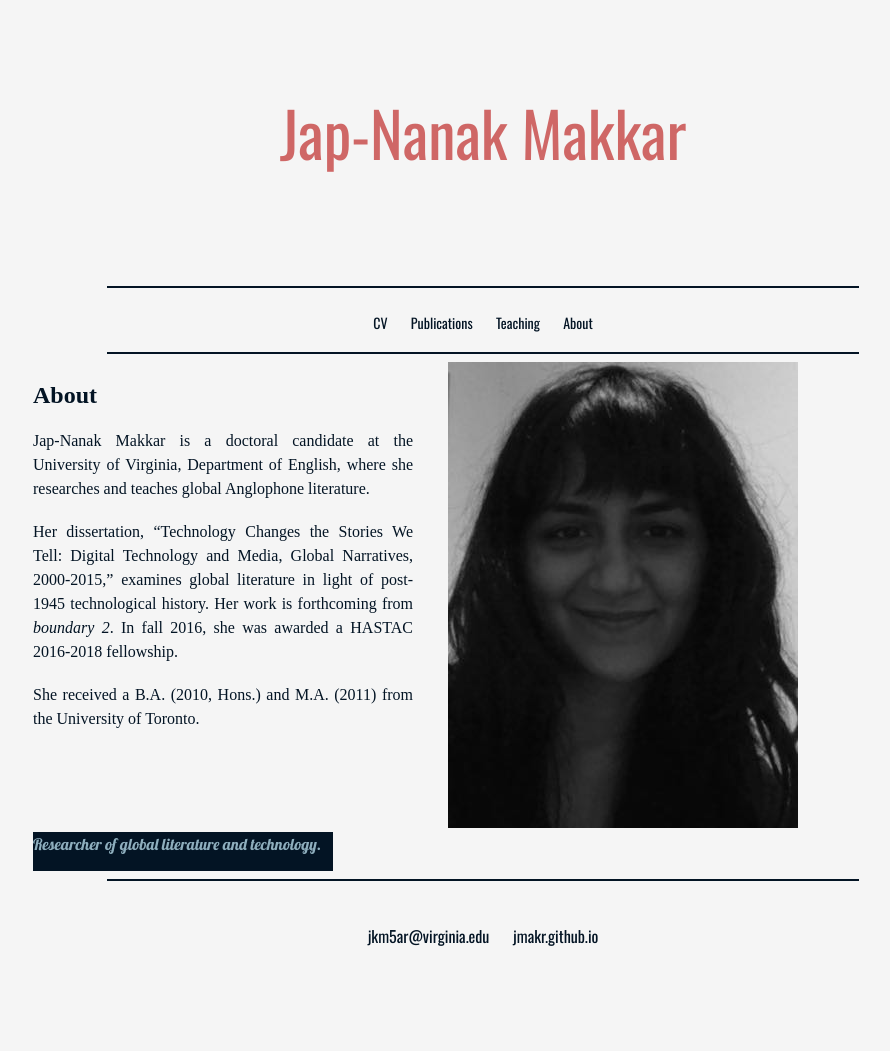
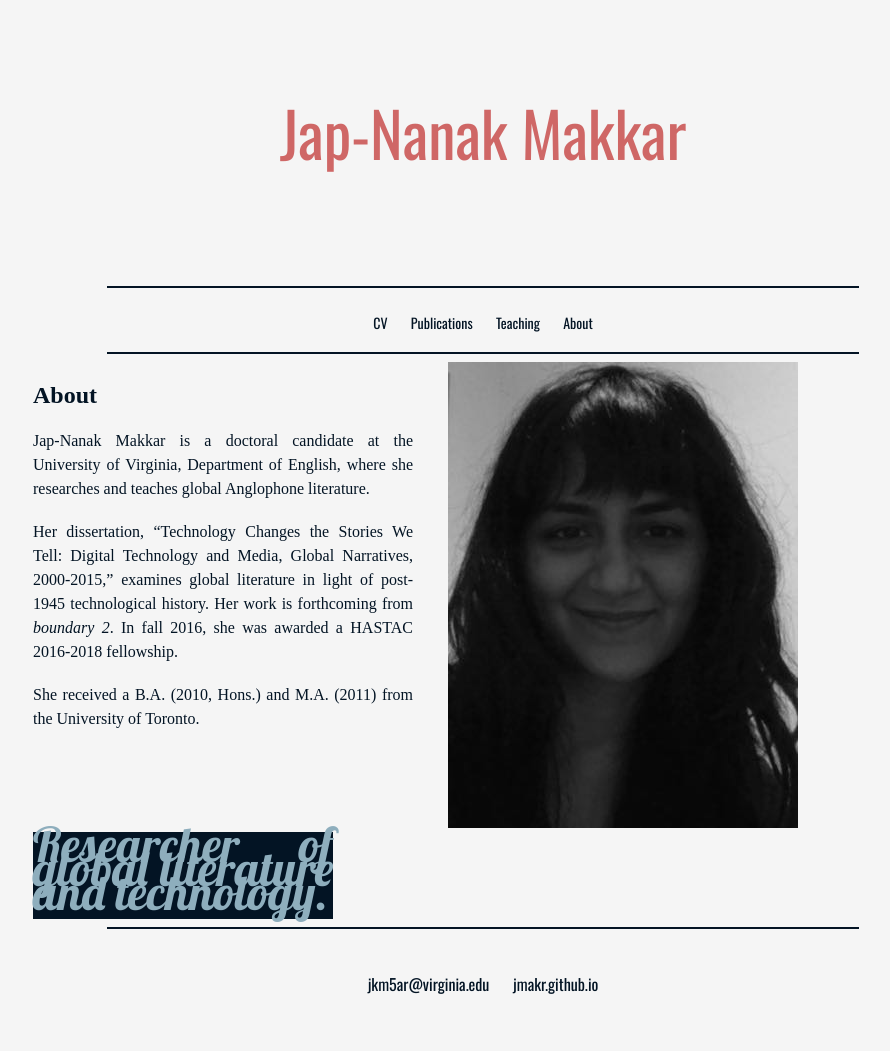
Before and after one commit to jmakr/jmakr.github.io, a Jekyll site: the page built from index.html, in a window 1280 px wide. Shown: the whole page, without its empty margins (157-1047 px from the left). Built offline with Jekyll 4.4.1, drawn with Linux system fonts in a browser that asks for light colours; some web fonts are replaced; before the commit the page ends 1003 px from its top, so only the background shows below that.

Commit message:
Update main.css

```diff
--- a/css/main.css
+++ b/css/main.css
@@ -206,7 +206,7 @@ p3 {
     display:block;
     font-family: Lobster, cursive;
     font-weight: 400;
-    font-size: 16px;
+    font-size: 48px;
     line-height: 24px;
     background-color: #031424; /* ultramarine */
 	color: #8EAEBD; /* lightblue */
```
